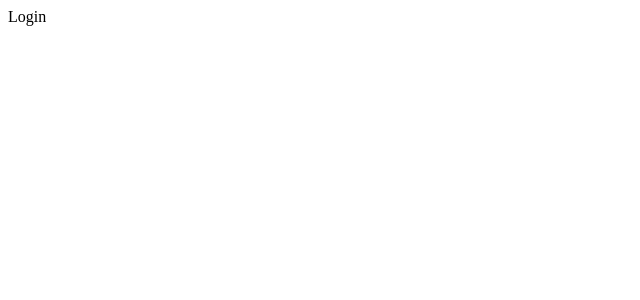
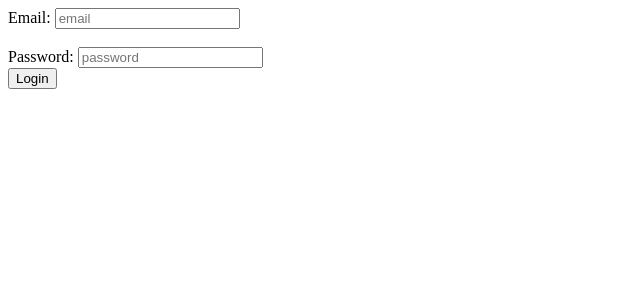
Before and after one commit to eliyas41/Evangadi-forum, a React (Create React App) app in the folder client/: page /login in a window 1280 px wide. Shown: the top 300 px of the page, without its empty margins (0-640 px from the left). Built offline with nearby package versions, Linux system fonts and the light colour scheme.

Commit message:
Login functionality

```diff
--- a/client/src/pages/Login.jsx
+++ b/client/src/pages/Login.jsx
@@ -1,8 +1,53 @@
-import React from 'react'
+import React, { useRef } from 'react'
+import { useNavigate } from "react-router-dom";
+import axios from '../axiosConfig';
 
 const Login = () => {
+  const navigate = useNavigate();
+
+  // Reference for the username and password fields.
+  const emailDom = useRef(null)
+  const passwordDom = useRef(null)
+
+  const handleSubmit = async (e) => {
+    e.preventDefault()
+    // get values from the input fields
+    let emailValue = emailDom.current.value
+    let passValue = passwordDom.current.value
+    if (
+      !emailValue ||
+      !passValue
+    ) {
+      // console.log('Please provide all required information')
+      return;
+    }
+    try {
+      await axios.post('/users/login', {
+        email: emailValue,
+        password: passValue
+      })
+      // console.log('Registration Successful!')
+      navigate('/')
+    } catch (err) {
+      console.log(err?.response?.data)
+      console.log("Something went wrong!")
+    }
+  }
   return (
-    <div>Login</div>
+    <section>
+      <form onSubmit={handleSubmit}>
+        <div>
+          <span>Email: </span>
+          <input ref={emailDom} type="email" placeholder='email' />
+        </div>
+        <br />
+        <div>
+          <span>Password: </span>
+          <input ref={passwordDom} type="password" placeholder='password' />
+        </div>
+        <button type='submit'>Login</button>
+      </form>
+    </section>
   )
 }
 
--- a/client/src/pages/Register.jsx
+++ b/client/src/pages/Register.jsx
@@ -4,6 +4,8 @@ import { useNavigate } from "react-router-dom";
 
 const Register = () => {
   const navigate = useNavigate()
+
+  // References for input fields and form submission.
   const userNameDom = useRef(null)
   const firstNameDom = useRef(null)
   const lastNameDom = useRef(null)
```
